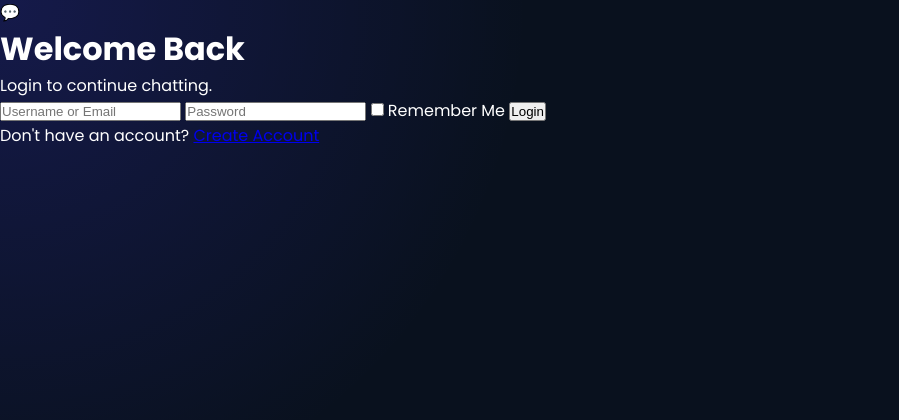
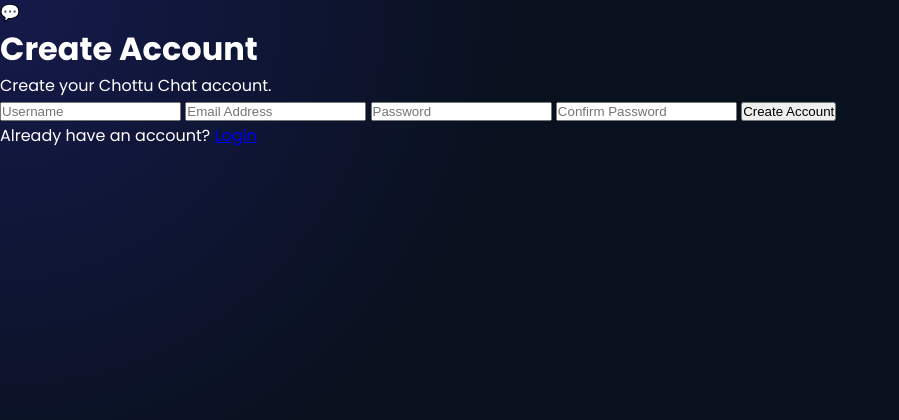
Before and after one commit to tirathram2/chottu-chat, a Flask app: template templates/signup.html in a window 1280 px wide. Shown: the top 420 px of the page, without its empty margins (0-899 px from the left). Run offline with Flask 3, Linux system fonts and the light colour scheme; the template is opened without the code that fills it, so the values that code supplies are empty.

Commit message:
Update signup page for account creation

```diff
--- a/templates/signup.html
+++ b/templates/signup.html
@@ -5,7 +5,7 @@
 <meta charset="UTF-8">
 <meta name="viewport" content="width=device-width, initial-scale=1.0">
 
-<title>Login • Chottu Chat</title>
+<title>Create Account • Chottu Chat</title>
 
 <link rel="preconnect" href="https://fonts.googleapis.com">
 
@@ -23,10 +23,10 @@
 💬
 </div>
 
-<h1>Welcome Back</h1>
+<h1>Create Account</h1>
 
 <p class="subtitle">
-Login to continue chatting.
+Create your Chottu Chat account.
 </p>
 
 {% with messages = get_flashed_messages(with_categories=true) %}
@@ -41,14 +41,22 @@ Login to continue chatting.
 {% endif %}
 {% endwith %}
 
-<form method="POST" action="{{ url_for('login') }}">
+<form method="POST" action="{{ url_for('signup') }}">
 
 <input
 type="text"
-name="identity"
-placeholder="Username or Email"
+name="username"
+placeholder="Username"
 required
 autocomplete="username"
+>
+
+<input
+type="email"
+name="email"
+placeholder="Email Address"
+required
+autocomplete="email"
 >
 
 <input
@@ -56,32 +64,30 @@ type="password"
 name="password"
 placeholder="Password"
 required
-autocomplete="current-password"
+autocomplete="new-password"
 >
 
-<label class="remember">
-
-<input type="checkbox" name="remember">
-
-Remember Me
-
-</label>
+<input
+type="password"
+name="confirm_password"
+placeholder="Confirm Password"
+required
+autocomplete="new-password"
+>
 
 <button type="submit">
-
-Login
-
+Create Account
 </button>
 
 </form>
 
 <div class="bottom-link">
 
-Don't have an account?
+Already have an account?
 
-<a href="{{ url_for('signup') }}">
+<a href="{{ url_for('login') }}">
 
-Create Account
+Login
 
 </a>
 
@@ -90,5 +96,4 @@ Create Account
 </div>
 
 </body>
-
 </html>
```
